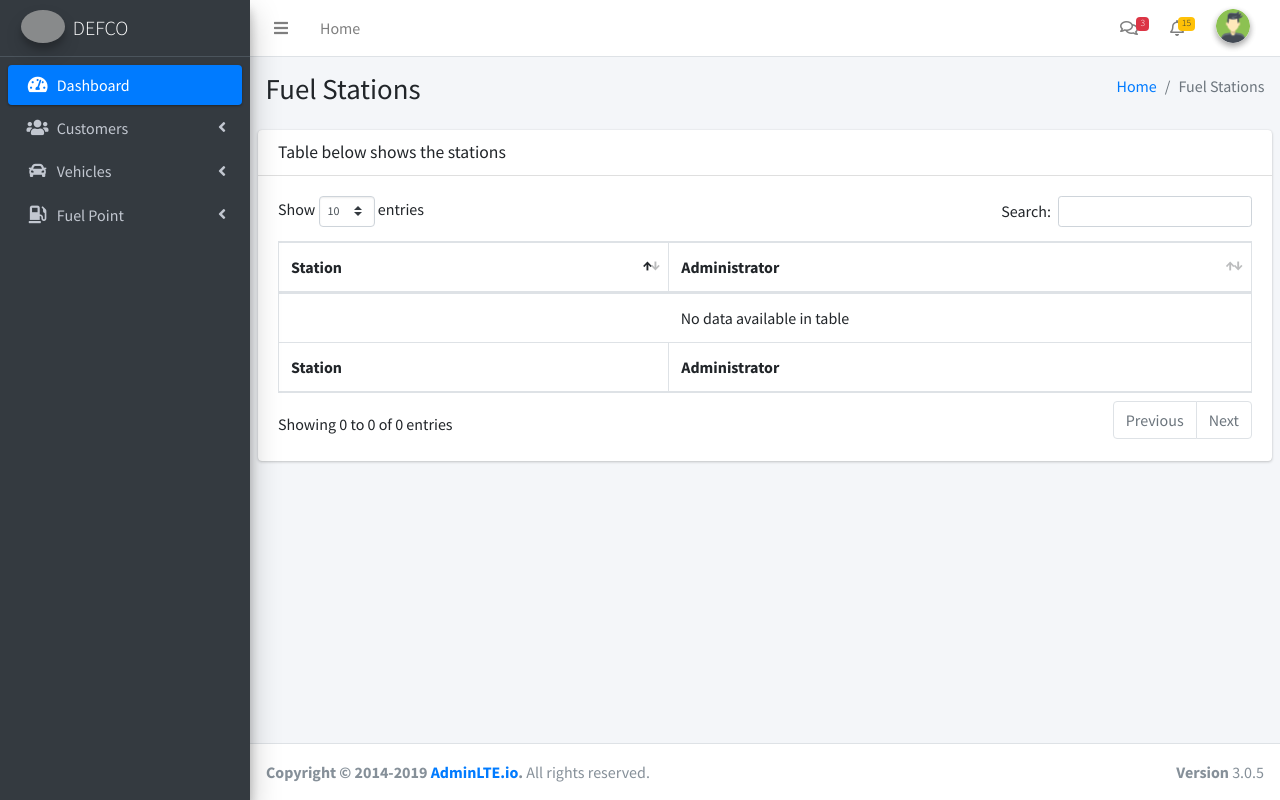
After one commit to KenThumi/defco_fuelling, a Django app: page /stations/ in a window 1280 px wide. The commit adds this page. Run offline with Django 3.2, Linux system fonts and the light colour scheme; data that the repository does not hold is empty; some libraries are stand-ins or nearby versions; grey boxes are pictures that could not be loaded.

Commit message:
Display stations

```diff
--- a/defco/templates/_sidemenu.html
+++ b/defco/templates/_sidemenu.html
@@ -81,8 +81,16 @@
           </p>
         </a>
         <ul class="nav nav-treeview" style="display: none;">
+          {% if request.user.is_superuser %}
           <li class="nav-item">
-            <a href="#" class="nav-link">
+            <a href="{% url 'stations' %}" class="nav-link">
+              <i class="far fa-circle nav-icon text-info"></i>
+              <p>Fuel Stations</p>
+            </a>
+          </li>
+          {%endif%}
+          <li class="nav-item">
+            <a href="{% url 'replenishments' %}" class="nav-link">
               <i class="far fa-circle nav-icon text-success"></i>
               <p>Replenishment</p>
             </a>
--- /dev/null
+++ b/defco/templates/stations.html
@@ -0,0 +1,72 @@
+{%extends 'base.html'%}
+
+{% block content %}
+{{ block.super }}
+ <!-- Content Header (Page header) -->
+    <section class="content-header">
+        <div class="container-fluid">
+        <div class="row mb-2">
+            <div class="col-sm-6">
+            <h1>Fuel Stations</h1>
+            </div>
+            <div class="col-sm-6">
+            <ol class="breadcrumb float-sm-right">
+                <li class="breadcrumb-item"><a href="#">Home</a></li>
+                <li class="breadcrumb-item active">Fuel Stations</li>
+            </ol>
+            </div>
+        </div>
+        </div><!-- /.container-fluid -->
+    </section>
+  <!-- Main content -->
+    <section class="content">
+        <div class="row">
+        <div class="col-12">
+            <div class="card">
+            <div class="card-header">
+                <h3 class="card-title">Table below shows the stations</h3>
+                <div class="float-right mx-3">
+                    {% if request.user.is_superuser %}
+                    <a class="btn btn-success btn-sm" href="{% url 'addstation' %}">
+                        Add Station
+                        <i class="fas fa-plus-circle"></i>
+                    </a>
+                    {% endif %}
+                </div>
+            </div>
+            <!-- /.card-header -->
+            <div class="card-body">
+                <table id="example1" class="table table-bordered table-hover">
+                    <thead>
+                        <tr>
+                            <th>Station</th>
+                            <th>Administrator</th>
+                        </tr>
+                    </thead>
+                    <tbody>
+                     {% for station in stations %}
+                        <tr>
+                            <td>{{ station.name }}</td>
+                            <td>
+                                <a href="{% url 'user' station.admin_id%}">
+                                      {{ station.admin }}
+                                </a>
+                            </td>
+                        </tr>
+                     {% endfor %}
+                    </tbody>
+                    <tfoot>
+                        <tr>
+                            <th>Station</th>
+                            <th>Administrator</th>
+                        </tr>
+                    </tfoot>
+                </table>
+            </div>
+            <!-- /.card-body -->
+            </div>
+            <!-- /.card -->
+        </div>
+        </div><!-- Main content -->
+    </section>
+  {%endblock%}
--- a/defco/urls.py
+++ b/defco/urls.py
@@ -5,6 +5,7 @@ from django.contrib.auth import views as auth_views
 
 urlpatterns = [
     path('',views.home, name='home'),
+    # users,authentication
     path('register/', views.register, name='register'),
     path('login/', unauthenticated_user(auth_views.LoginView.as_view(template_name='registration/login.html') ), name='login'),
     path('logout/', auth_views.LogoutView.as_view(template_name='registration/login.html'), name='logout'),
@@ -24,5 +25,7 @@ urlpatterns = [
     path('approveVehicle/<int:id>', views.approveVehicle, name='approvevehicle'),
     path('editvehicle/<int:id>', views.editVehicle, name='editvehicle'),
     # station
-    path( 'addstation/', views.addStation, name='addstation')
+    path('addstation/', views.addStation, name='addstation'),
+    path('replenishments/', views.replenishments, name='replenishments' ),
+    path('stations/', views.stations, name='stations')
 ]
--- a/defco/views.py
+++ b/defco/views.py
@@ -189,5 +189,19 @@ def addStation(request):
         if form.is_valid():
             form.save()
             # redirect to stations
+            return redirect('stations')
 
     return render(request, 'addstation.html', {'form':form})
+
+
+
+def replenishments(request):
+
+    return render(request, 'replenishments.html')
+
+
+def stations(request):
+    stations = Station.objects.all()
+
+
+    return render(request, 'stations.html', { 'stations':stations })
```
Also changed, not shown: defco/templates/replenishments.html (added, +69 -0 lines).
